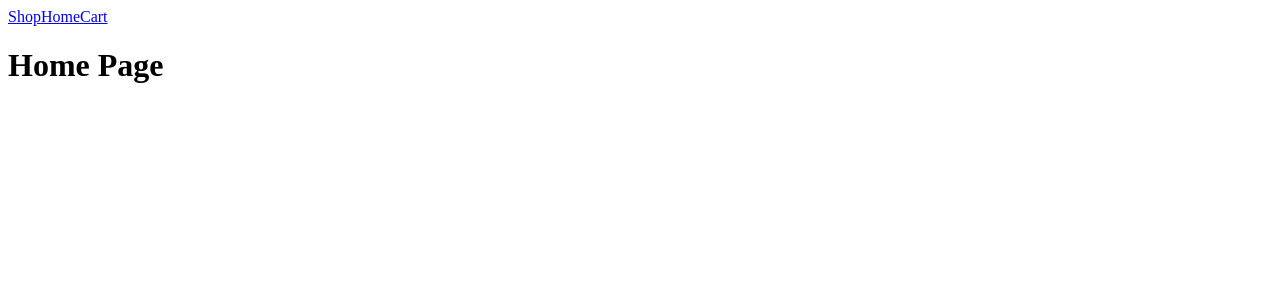
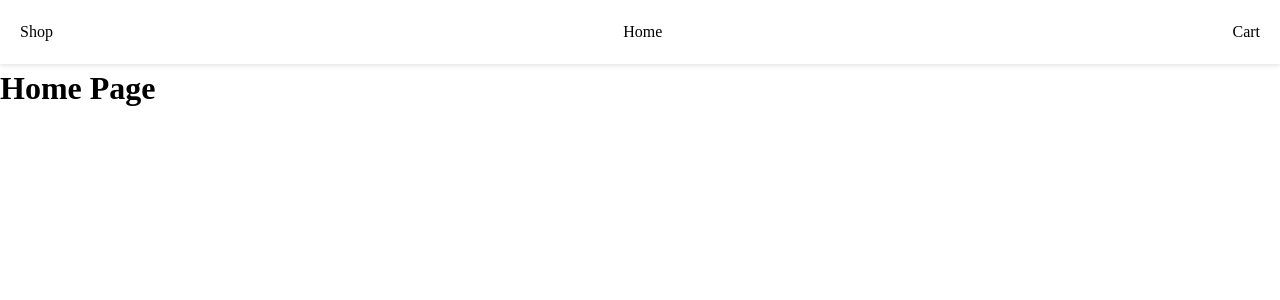
Before and after one commit to orokidd/shopping-cart, a React (Vite) app: page / in a window 1280 px wide. Shown: the top 300 px of the page. Built offline with nearby package versions, Linux system fonts and the light colour scheme.

Commit message:
header basic style

```diff
--- a/src/App.css
+++ b/src/App.css
@@ -0,0 +1,67 @@
+/* CSS RESET */
+
+* {
+  box-sizing: border-box;
+  margin: 0;
+}
+
+body {
+  line-height: 1.5;
+  -webkit-font-smoothing: antialiased;
+}
+
+img,
+picture,
+video,
+canvas,
+svg {
+  display: block;
+  max-width: 100%;
+}
+
+input,
+button,
+textarea,
+select {
+  font: inherit;
+}
+
+p,
+h1,
+h2,
+h3,
+h4,
+h5,
+h6 {
+  overflow-wrap: break-word;
+}
+
+p {
+  text-wrap: pretty;
+}
+h1,
+h2,
+h3,
+h4,
+h5,
+h6 {
+  text-wrap: balance;
+}
+ul,
+li,
+ol {
+  padding-left: 0;
+  list-style: none;
+}
+a {
+  text-decoration: none;
+  color: black;
+}
+
+.header {
+    display: flex;
+    justify-content: space-between;
+    align-items: center;
+    padding: 20px;
+    box-shadow: 0 2px 4px rgba(0, 0, 0, 0.1);
+}
--- a/src/components/Header.jsx
+++ b/src/components/Header.jsx
@@ -2,7 +2,7 @@ import { Link } from "react-router-dom";
 
 export function Header() {
   return (
-    <header>
+    <header className="header">
       <Link to="/shop" className="shop-button">Shop</Link>
       <Link to="/" className="home-button">Home</Link>
       <Link to="/cart" className="cart-button">Cart</Link>
```
